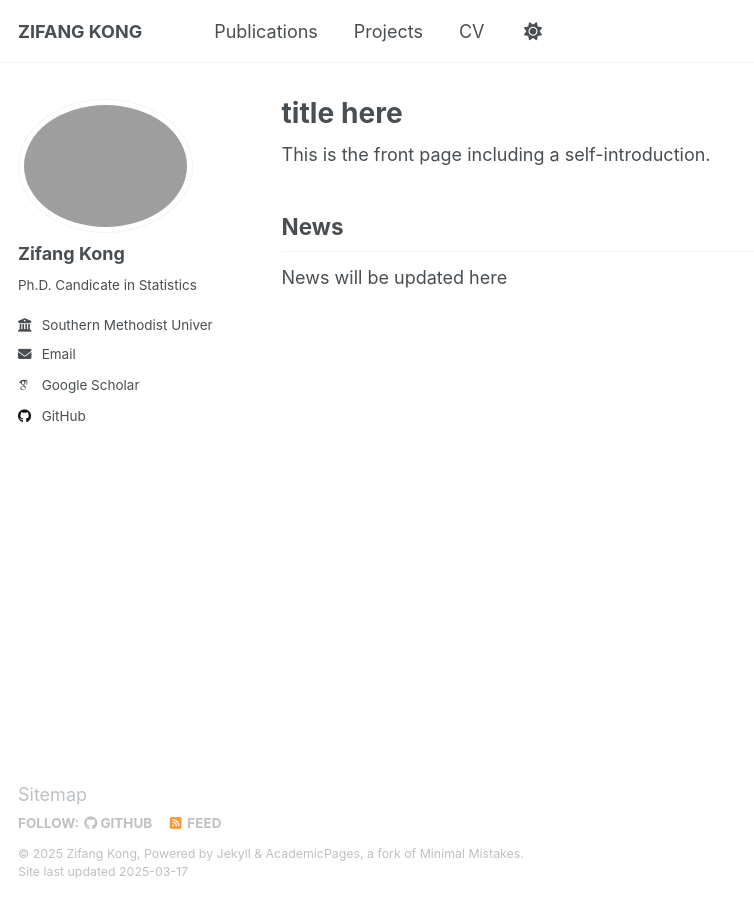
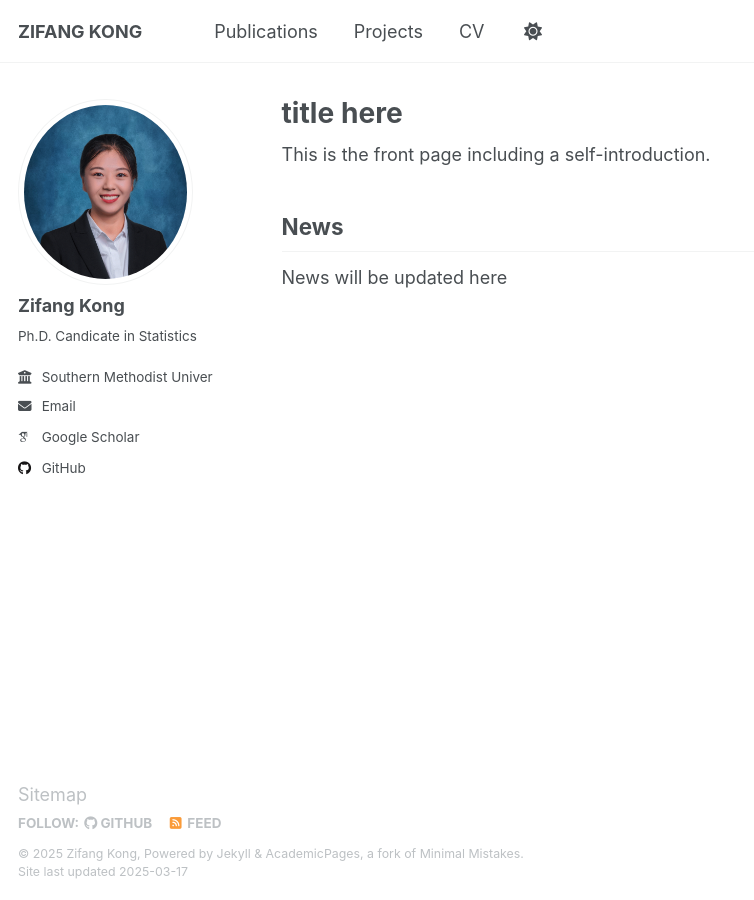
Before and after one commit to zifangkong/zifangkong.github.io, a Jekyll site: the page built from _pages/about.md, in a window 1280 px wide. Shown: the whole page, without its empty margins (0-754 px from the left). Built offline with Jekyll 4.4.1, drawn with Linux system fonts in a browser that asks for light colours; some web fonts are replaced.

Commit message:
Update _config.yml

```diff
--- a/_config.yml
+++ b/_config.yml
@@ -22,7 +22,7 @@ repository               : "zifangkong/zifangkong.github.io"
 #               Additional customization can be done by editing /_includes/author-profile.html
 author:
   # Biographic information
-  avatar           : "heashot.jpg"
+  avatar           : "headshot.jpg"
   name             : "Zifang Kong"
   pronouns         : # example: "she/her"
   bio              : "Ph.D. Candicate in Statistics"
```
